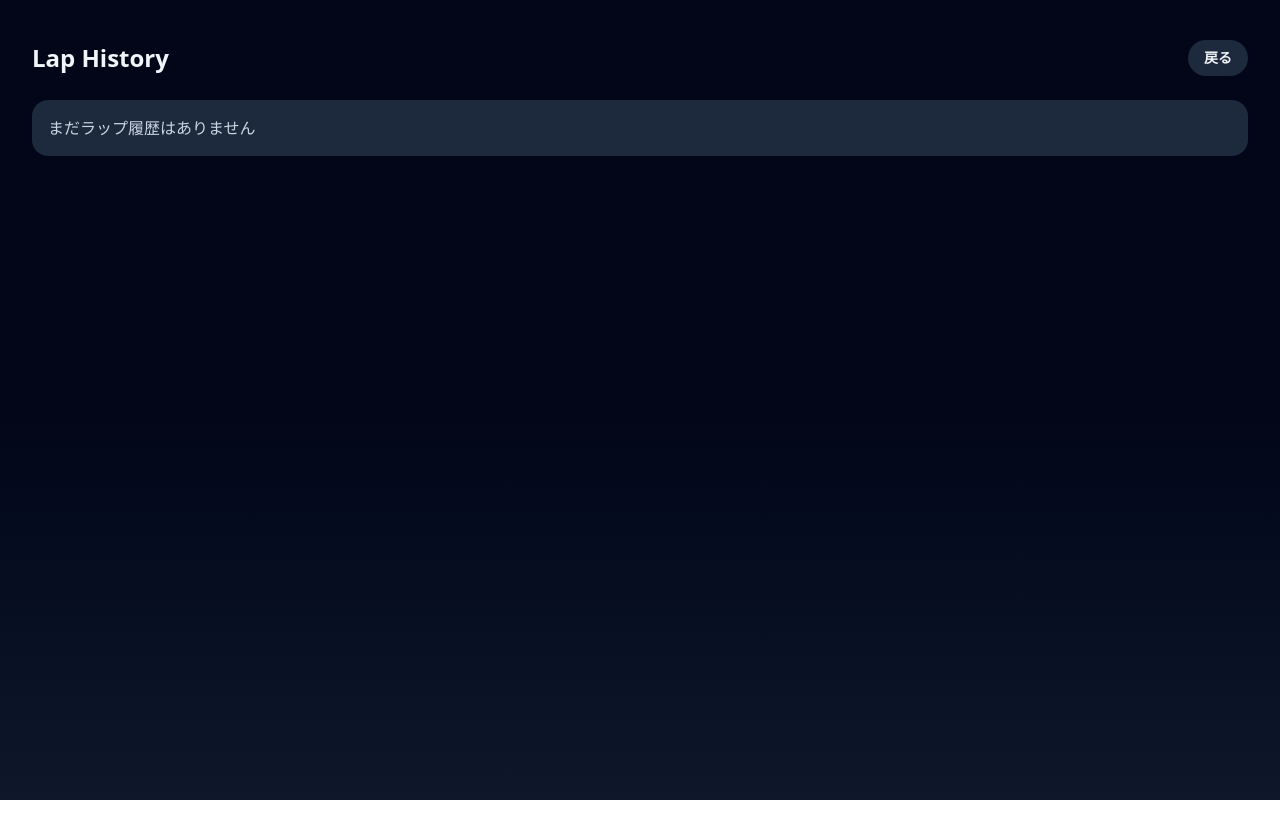
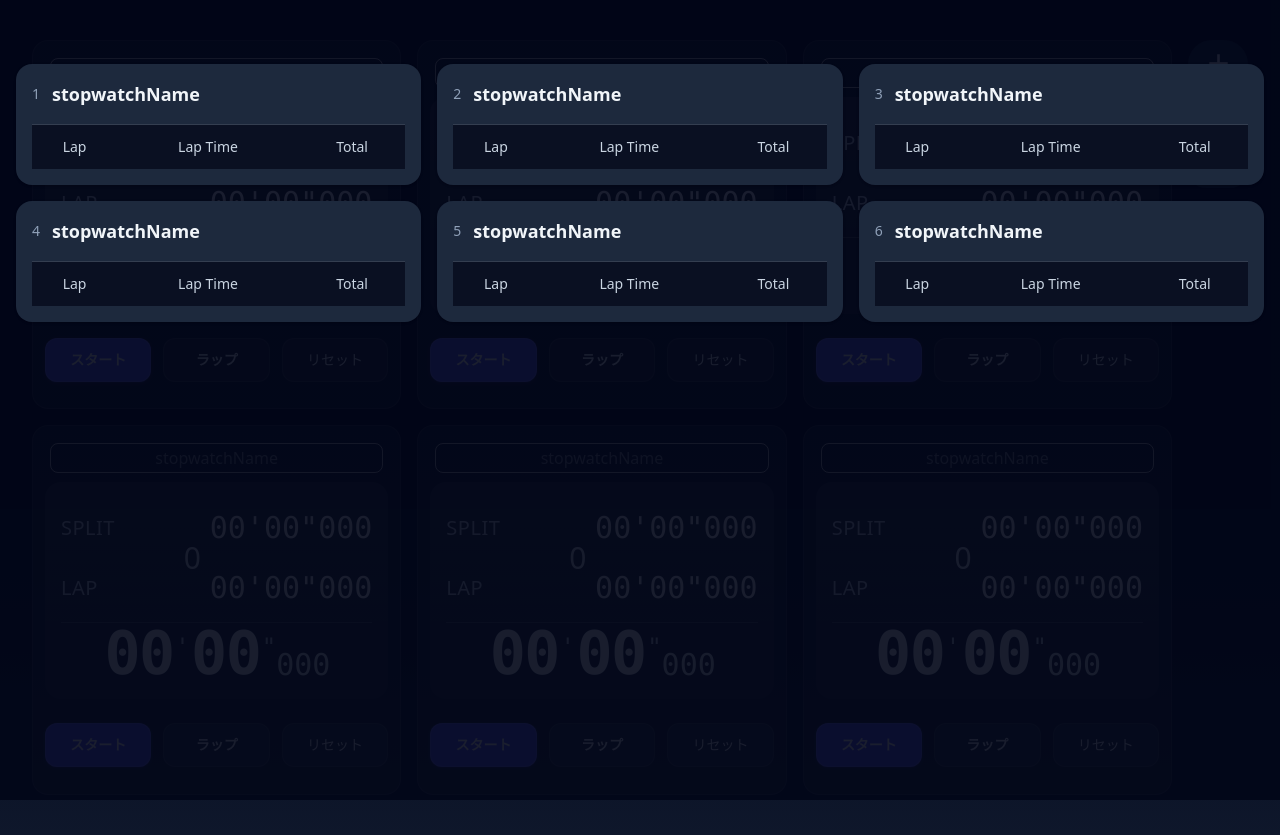
Before and after one commit to kotasimo/Stopwatch-1, a React (Vite) app: page / in a window 1280 px wide. Both pictures are taken after a click on the button "履歴". Before the commit the page ends 800 px from the top, so only its background shows below. Built offline with nearby package versions, Linux system fonts and the light colour scheme.

Commit message:
割と良き感じ

```diff
--- a/src/App.tsx
+++ b/src/App.tsx
@@ -1,11 +1,17 @@
-import { useState } from "react";
+import { useCallback, useState } from "react";
 import { StopwatchCard } from "./stopwatchCard";
+import { LapTable } from "./LapTable";
 
-type AllLap = {
-  stopwatchId: number;
+type Lap = {
+  lap: number;
   lapTime: number;
   totalTime: number;
+};
+
+type StopwatchHistory = {
+  stopwatchId: number;
   name: string;
+  laps: Lap[];
 };
 
 export default function App() {
@@ -18,8 +24,8 @@ export default function App() {
     { id: 6 },
   ]);
 
-  const [allLaps, setAllLaps] = useState<AllLap[]>([]);
-  const [page, setPage] = useState<"main" | "history">("main");
+  const [showHistory, setShowHistory] = useState(false);
+  const [histories, setHistories] = useState<StopwatchHistory[]>([]);
 
   const addStopwatch = () => {
     setStopwatches((prev) => [...prev, { id: Date.now() }]);
@@ -46,19 +52,32 @@ export default function App() {
     return `${minutes}'${seconds}"${milliseconds}`;
   };
 
+  const handleUpdateHistory = useCallback((history: StopwatchHistory) => {
+    setHistories((prev) => {
+      const existingIndex = prev.findIndex(
+        (item) => item.stopwatchId === history.stopwatchId
+      );
+
+      if (existingIndex === -1) {
+        return [...prev, history];
+      }
+
+      const updated = [...prev];
+      updated[existingIndex] = history;
+      return updated;
+    });
+  }, []);
+
   return (
     <div className="min-h-screen bg-linear-to-b from-slate-950 via-slate-950 to-slate-900 text-slate-100">
       <div className="mx-auto w-full max-w-7xl px-4 py-10 sm:px-6 lg:px-8">
-        {page === "main" && (
         <div className="flex gap-4">
           <div className="grid grid-cols-3 gap-4 flex-1">
             {stopwatches.map((sw) => (
               <StopwatchCard
                 key={sw.id}
                 stopwatchId={sw.id}
-                  onAddLap={(lap) => {
-                    setAllLaps((prev) => [...prev, lap]);
-                  }}
+                onUpdateHistory={handleUpdateHistory}
               />
             ))}
           </div>
@@ -79,56 +98,50 @@ export default function App() {
             </button>
 
             <button
-                onClick={() => setPage("history")}
+              onClick={() => setShowHistory(true)}
               className="rounded-full bg-slate-800 px-4 py-2 hover:bg-slate-700 text-sm font-bold"
             >
               履歴
             </button>
           </div>
         </div>
-        )}
-
-        {page === "history" && (
-          <div>
+        {showHistory && (
+          <div className="fixed inset-0 z-50 bg-slate-950/90 text-slate-100 overflow-y-auto" onClick={() => setShowHistory(false)}>
+            <div className="flex justify-center pt-10">
+              <div className="w-full max-w-7xl px-4" onClick={(e) => e.stopPropagation()}>
                 <div className="mb-6 flex items-center justify-between">
-              <h1 className="text-2xl font-bold">Lap History</h1>
-              <button
-                onClick={() => setPage("main")}
-                className="rounded-full bg-slate-800 px-4 py-2 hover:bg-slate-700 text-sm font-bold"
-              >
-                戻る
-              </button>
                 </div>
 
-            <div className="space-y-3">
-              {allLaps.length === 0 ? (
+                <div className="grid grid-cols-3 gap-4">
+                  {histories.length === 0 ? (
                     <div className="rounded-2xl bg-slate-800 p-4 text-slate-300">
-                  まだラップ履歴はありません
+                      まだ履歴はありません
                     </div>
                   ) : (
-                allLaps
-                  .slice()
-                  .reverse()
-                  .map((lap, index) => (
+                    histories.map((history) => (
                       <div
-                      key={index}
+                        key={history.stopwatchId}
                         className="rounded-2xl bg-slate-800 p-4 shadow"
                       >
-                      <div className="mb-1 text-sm text-slate-400">
-                        Stopwatch {lap.stopwatchId}
+                        <div className="mb-4 flex items-center gap-3">
+                          <div className="text-sm text-slate-400">
+                            {history.stopwatchId}
                           </div>
-                      <div className="mb-1 text-lg font-bold">
-                        {lap.name || "stopwatchName"}
+                          <div className="text-lg font-bold">
+                            {history.name || "stopwatchName"}
                           </div>
-                      <div className="text-sm text-slate-300">
-                        Lap: {formatTimeText(lap.lapTime)}
                         </div>
-                      <div className="text-sm text-slate-300">
-                        Total: {formatTimeText(lap.totalTime)}
-                      </div>
+
+                        <LapTable
+                          laps={history.laps}
+                          formatTimeText={formatTimeText}
+                          name={history.name}
+                        />
                       </div>
                     ))
                   )}
+                </div>
+              </div>
             </div>
           </div>
         )}
--- a/src/stopwatchCard.tsx
+++ b/src/stopwatchCard.tsx
@@ -3,22 +3,29 @@ import { TimeDisplay } from "./TimeDisplay";
 import { LapLatest } from "./LapLatest";
 import { LapTable } from "./LapTable";
 import { useStopwatch } from "./useStopwatch";
-import { useState } from "react";
+import { useEffect, useState } from "react";
 import "./stopwatch.css";
+
+type Lap = {
+  lap: number;
+  lapTime: number;
+  totalTime: number;
+};
+
+type StopwatchHistory = {
+  stopwatchId: number;
+  name: string;
+  laps: Lap[];
+};
 
 type StopwatchCardProps = {
   stopwatchId: number;
-  onAddLap: (lap: {
-    stopwatchId: number;
-    lapTime: number;
-    totalTime: number;
-    name: string;
-  }) => void;
+  onUpdateHistory: (history: StopwatchHistory) => void;
 };
 
 export const StopwatchCard = ({
   stopwatchId,
-  onAddLap,
+  onUpdateHistory,
 }: StopwatchCardProps) => {
   const {
     status,
@@ -55,22 +62,13 @@ export const StopwatchCard = ({
 
   const { minutes, seconds, milliseconds } = formatTime(elapsedTime);
 
-  const handleLap = () => {
-    const previousTotal =
-      laps.length > 0 ? laps[laps.length - 1].totalTime : 0;
-
-    const currentTotal = elapsedTime;
-    const currentLapTime = currentTotal - previousTotal;
-
-    lap();
-
-    onAddLap({
+  useEffect(() => {
+    onUpdateHistory({
       stopwatchId,
-      lapTime: currentLapTime,
-      totalTime: currentTotal,
       name,
+      laps,
     });
-  };
+  }, [stopwatchId, name, laps, onUpdateHistory]);
 
   return (
     <div className="stopwatch-card">
@@ -102,7 +100,7 @@ export const StopwatchCard = ({
             onStart={start}
             onStop={stop}
             onReset={reset}
-            onLap={handleLap}
+            onLap={lap}
           />
         </div>
       </div>
```
Lines whose indentation alone changed are shown as unchanged.
